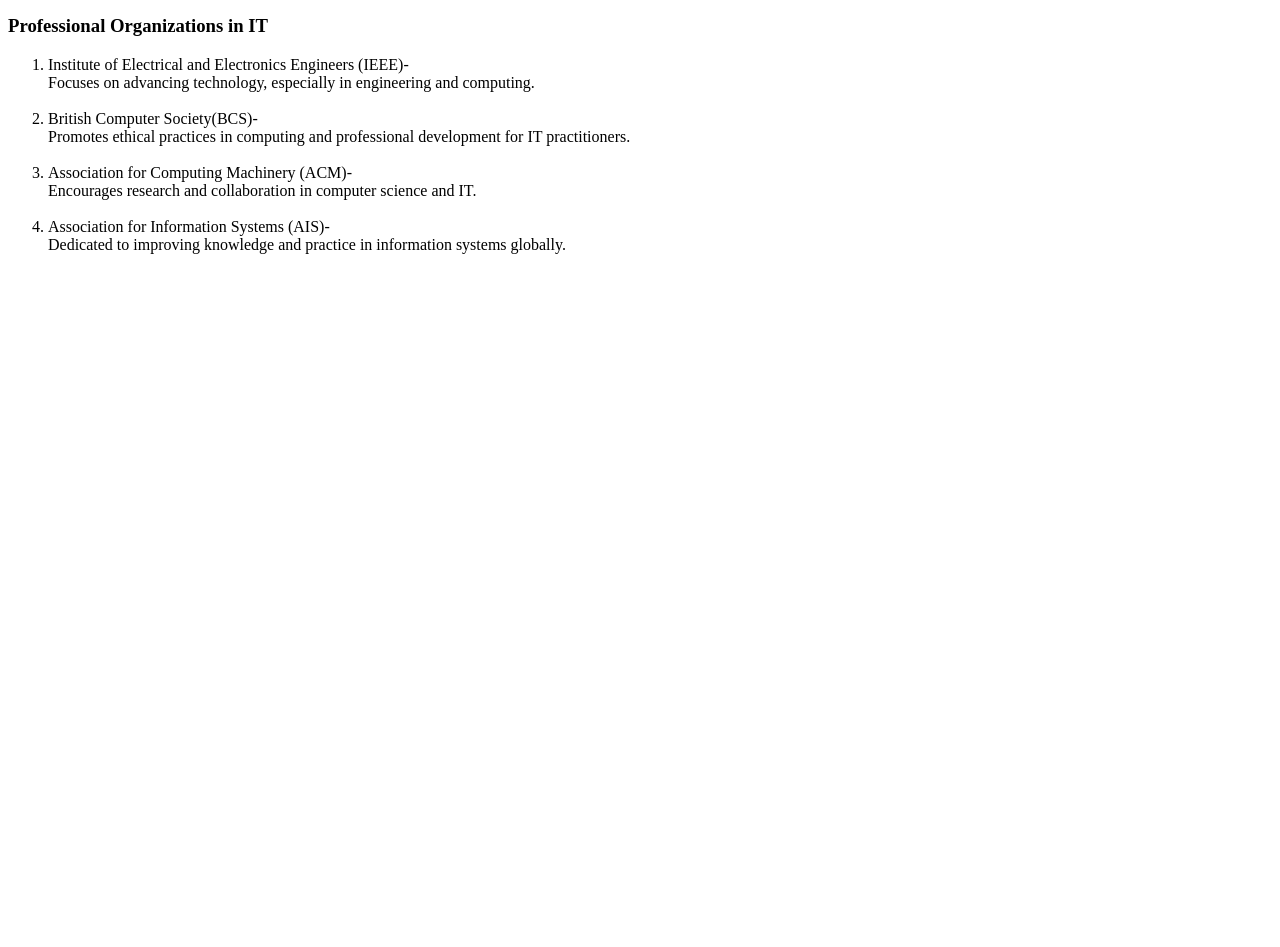
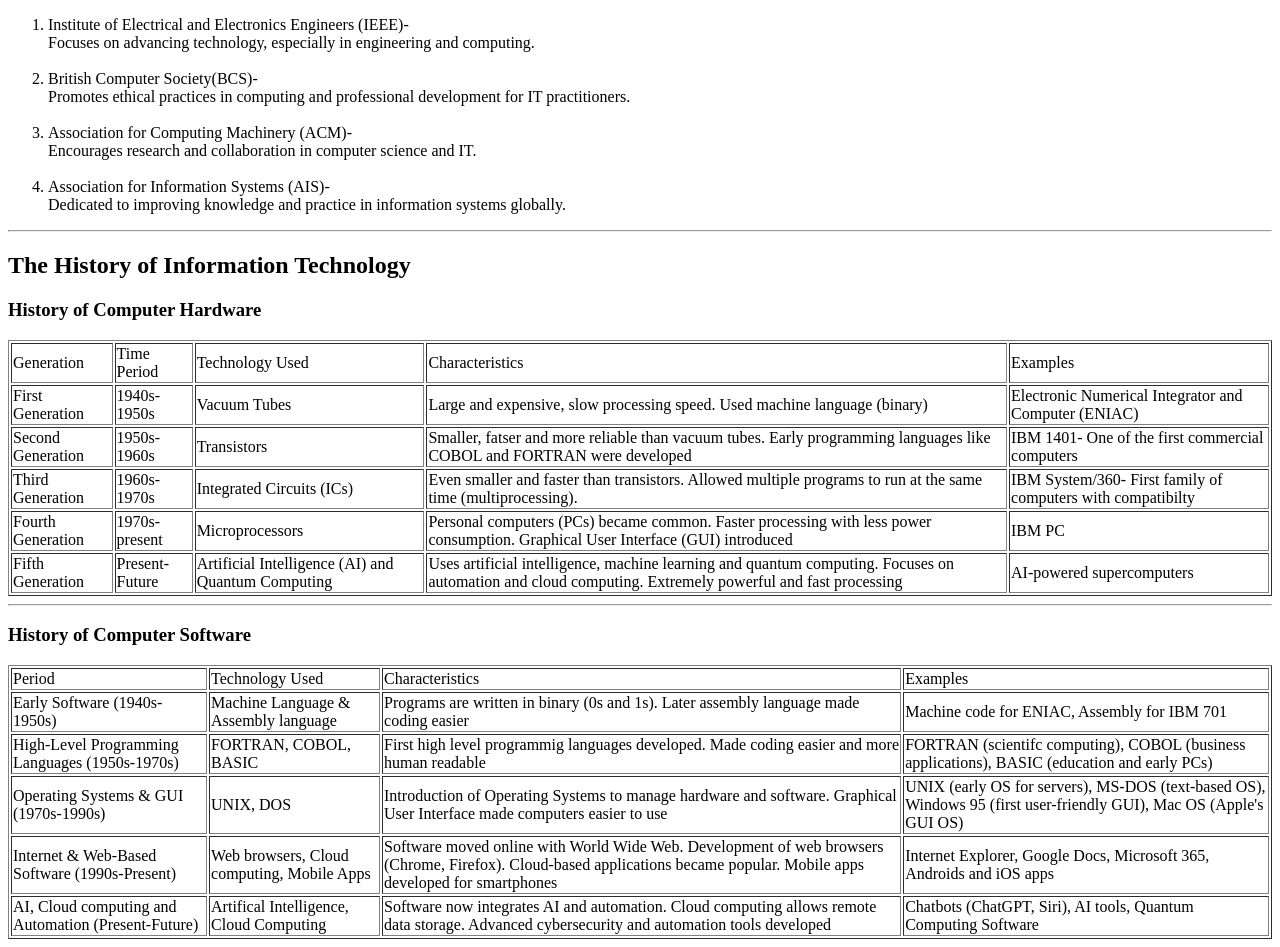
Before and after one commit to alyssaamerie/information-technology-website, a plain HTML site: page Information Technology.html in a window 1280 px wide. Shown: the part 935-1882 px from the top of the page. Before the commit the page ends 1205 px from the top, so only its background shows below. Drawn offline with Linux system fonts and the light colour scheme.

Commit message:
Add files via upload

```diff
--- a/Information Technology.html
+++ b/Information Technology.html
@@ -5,6 +5,7 @@
 <hr>
 <H2> What is Information Technology? </H2>
  Information Technology (IT) is a broad field encompassing the use of computer systems, software, and networks to manage, store, and transmit information. It involves various functions like building communication networks, securing data, and troubleshooting computer problems.
+<hr>
 <ol>
 <li> <H3> The Field of Information Technology </H3> </li>
 </ol>
@@ -16,8 +17,7 @@
 <li> Business Operations- IT allows smooth functioning of modern businesses, from managing operations and finances to marketing and customer service. </li>
 <li> Education- IT facilitates learning from anywhere through the use of digital classrooms and providing access to educational resources online. </li>
 </ol>
-<br>
-<br>
+<hr>
 Limitations of Information Technology
 <br> A few limitations of information technology include: </br>
 <ol>
@@ -25,8 +25,7 @@
 <li> Implementing and maintaining IT infrastructure can be expensive. </li>
 <li> There can be issues related to data privacy and the potential for misuse of technology. </li>
 </ol>
-<br>
-<br>
+<hr>
 
 
 <html>
@@ -41,9 +40,6 @@
 	  <td>Description</td>
 	  <td>Similarities</td>
 	  <td>Differences</td>
-   </tr>
-
-
    </tr>
    </thead>
    <tbody>
@@ -83,6 +79,7 @@
     </table>
 	</body>
 	</html>
+<hr>
 
 <H3> Professional Organizations in IT  </H3>
 <ol>
@@ -101,3 +98,116 @@
 <li>Association for Information Systems (AIS)-</li>
  Dedicated to improving knowledge and practice in information systems globally.
 </ol>
+<hr>
+<H2> The History of Information Technology </H2>
+
+<html>
+<head>
+<title>Table heading</title>
+</head>
+<body>
+   <table border="1">
+   <thead>
+   <tr>
+      <td>Generation </td>
+	  <td>Time Period</td>
+	  <td>Technology Used</td>
+	  <td>Characteristics</td>
+	  <td>Examples</td>
+   </tr>
+   </thead>
+   <tbody>
+      <td>First Generation</td>
+	  <td>1940s-1950s</td>
+	  <td>Vacuum Tubes</td>
+	  <td>Large and expensive, slow processing speed. Used machine language (binary) </td>
+	  <td>Electronic Numerical Integrator and Computer (ENIAC)</td>
+   </tr>
+   <tr>
+      <td>Second Generation</td>
+	  <td>1950s-1960s</td>
+	  <td>Transistors</td>
+	  <td>Smaller, fatser and more reliable than vacuum tubes. Early programming languages like COBOL and FORTRAN were developed </td>
+	  <td>IBM 1401- One of the first commercial computers</td>
+   </tr>
+   <tr>
+      <td>Third Generation</td>
+	  <td>1960s-1970s</td>
+	  <td>Integrated Circuits (ICs) </td>
+	  <td>Even smaller and faster than transistors. Allowed multiple programs to run at the same time (multiprocessing).</td>
+	  <td>IBM System/360- First family of computers with compatibilty </td>
+   </tr>
+   <tr>
+      <td>Fourth Generation</td>
+	  <td>1970s-present</td>
+	  <td>Microprocessors</td>
+	  <td>Personal computers (PCs) became common. Faster processing with less power consumption. Graphical User Interface (GUI) introduced</td>
+	  <td>IBM PC</td>
+   </tr>
+   <tr>
+      <td>Fifth Generation</td>
+	  <td>Present-Future</td>
+	  <td>Artificial Intelligence (AI) and Quantum Computing</td>
+	  <td>Uses artificial intelligence, machine learning and quantum computing. Focuses on automation and cloud computing. Extremely powerful and fast processing</td>
+      <td>AI-powered supercomputers</td>
+   </tr>
+
+
+   <H3>History of Computer Hardware</H3>
+   </tbody>
+    </table>
+	</body>
+	</html>
+
+<hr>
+<html>
+<head>
+<title>Table heading</title>
+</head>
+<body>
+   <table border="1">
+   <thead>
+   <tr>
+      <td>Period </td>
+	  <td>Technology Used</td>
+	  <td>Characteristics</td>
+	  <td>Examples</td>
+   </tr>
+   </thead>
+   <tbody>
+      <td>Early Software (1940s-1950s)</td>
+	  <td>Machine Language & Assembly language</td>
+	  <td>Programs are written in binary (0s and 1s). Later assembly language made coding easier</td>
+	  <td>Machine code for ENIAC, Assembly for IBM 701</td>
+   </tr>
+   <tr>
+      <td>High-Level Programming Languages (1950s-1970s)</td>
+	  <td>FORTRAN, COBOL, BASIC</td>
+	  <td>First high level programmig languages developed. Made coding easier and more human readable</td>
+	  <td>FORTRAN (scientifc computing), COBOL (business applications), BASIC (education and early PCs)</td>
+   </tr>
+   <tr>
+      <td>Operating Systems & GUI (1970s-1990s)</td>
+	  <td>UNIX, DOS</td>
+	  <td>Introduction of Operating Systems to manage hardware and software. Graphical User Interface made computers easier to use</td>
+	  <td>UNIX (early OS for servers), MS-DOS (text-based OS), Windows 95 (first user-friendly GUI), Mac OS (Apple's GUI OS)</td>
+   </tr>
+   <tr>
+      <td>Internet & Web-Based Software (1990s-Present)</td>
+	  <td>Web browsers, Cloud computing, Mobile Apps</td>
+	  <td>Software moved online with World Wide Web. Development of web browsers (Chrome, Firefox). Cloud-based applications became popular. Mobile apps developed for smartphones</td>
+	  <td>Internet Explorer, Google Docs, Microsoft 365, Androids and iOS apps</td>
+   </tr>
+   <tr>
+      <td>AI, Cloud computing and Automation (Present-Future)</td>
+	  <td>Artifical Intelligence, Cloud Computing</td>
+	  <td>Software now integrates AI and automation. Cloud computing allows remote data storage. Advanced cybersecurity and automation tools developed</td>
+	  <td> Chatbots (ChatGPT, Siri), AI tools, Quantum Computing Software</td>
+   </tr>
+
+
+   <H3>History of Computer Software</H3>
+   </tbody>
+    </table>
+	</body>
+	</html>
```
